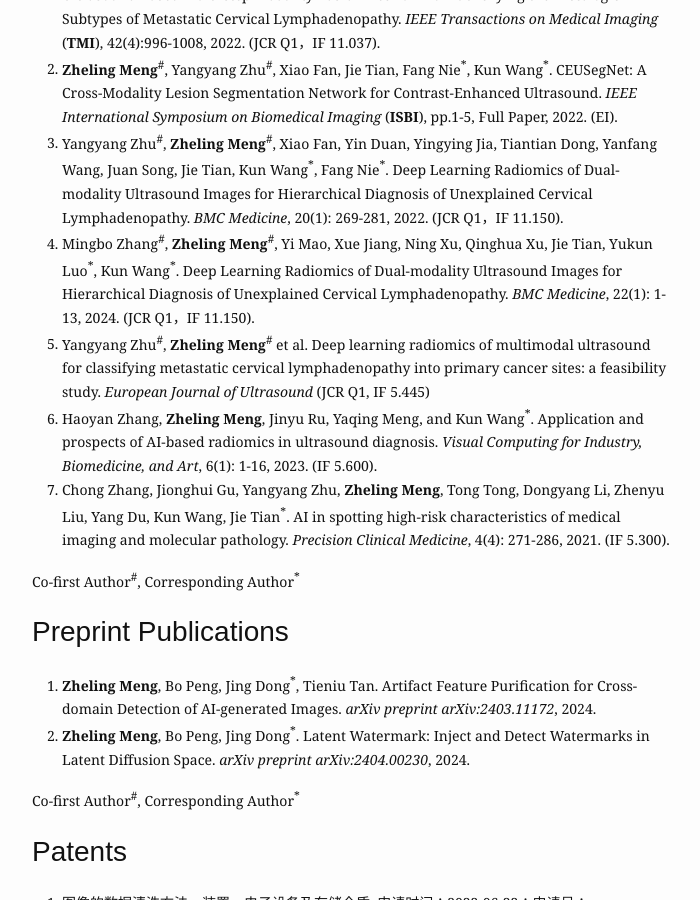
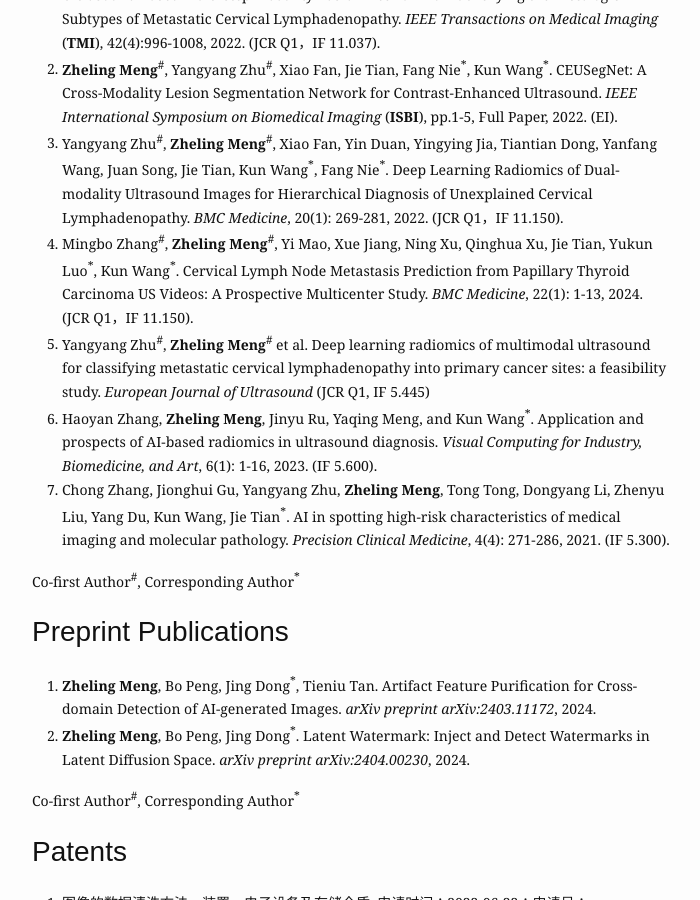
Before and after one commit to RichardSunnyMeng/HomePage.github.io, a Jekyll site: the page built from index.md, in a window 1280 px wide and 900 px high, scrolled down 1084 px. Shown: the whole window, without its empty margins (288-988 px from the left). Built offline with Jekyll 4.4.1, drawn with Linux system fonts in a browser that asks for light colours.

Commit message:
Update index.md

```diff
--- a/index.md
+++ b/index.md
@@ -64,7 +64,7 @@ profile_picture:
     <li><b>Zheling Meng</b><sup>#</sup>, Yangyang Zhu<sup>#</sup>, Xiao Fan, Jie Tian, Fang Nie<sup>*</sup>, Kun Wang<sup>*</sup>. CEUSegNet: A Cross-Modality Lesion Segmentation Network for Contrast-Enhanced Ultrasound. <i>IEEE International Symposium on Biomedical Imaging</i> (<b>ISBI</b>), pp.1-5, Full Paper, 2022. (EI).</li>
     <li>Yangyang Zhu<sup>#</sup>, <b>Zheling Meng</b><sup>#</sup>, Xiao Fan, Yin Duan, Yingying Jia, Tiantian Dong, Yanfang Wang, Juan Song, Jie Tian, Kun
 Wang<sup>*</sup>, Fang Nie<sup>*</sup>. Deep Learning Radiomics of Dual-modality Ultrasound Images for Hierarchical Diagnosis of Unexplained Cervical Lymphadenopathy. <i>BMC Medicine</i>, 20(1): 269-281, 2022. (JCR Q1，IF 11.150).</li>
-    <li>Mingbo Zhang<sup>#</sup>, <b>Zheling Meng</b><sup>#</sup>, Yi Mao, Xue Jiang, Ning Xu, Qinghua Xu, Jie Tian, Yukun Luo<sup>*</sup>, Kun Wang<sup>*</sup>. Deep Learning Radiomics of Dual-modality Ultrasound Images for Hierarchical Diagnosis of Unexplained Cervical Lymphadenopathy. <i>BMC Medicine</i>, 22(1): 1-13, 2024. (JCR Q1，IF 11.150).</li>
+    <li>Mingbo Zhang<sup>#</sup>, <b>Zheling Meng</b><sup>#</sup>, Yi Mao, Xue Jiang, Ning Xu, Qinghua Xu, Jie Tian, Yukun Luo<sup>*</sup>, Kun Wang<sup>*</sup>. Cervical Lymph Node Metastasis Prediction from Papillary Thyroid Carcinoma US Videos: A Prospective Multicenter Study. <i>BMC Medicine</i>, 22(1): 1-13, 2024. (JCR Q1，IF 11.150).</li>
     <li>Yangyang Zhu<sup>#</sup>, <b>Zheling Meng</b><sup>#</sup> et al. Deep learning radiomics of multimodal ultrasound for classifying metastatic cervical lymphadenopathy into primary cancer sites: a feasibility study. <i>European Journal of Ultrasound</i> (JCR Q1, IF 5.445) </li>
     <li>Haoyan Zhang, <b>Zheling Meng</b>, Jinyu Ru, Yaqing Meng, and Kun Wang<sup>*</sup>. Application and prospects of AI-based radiomics in ultrasound diagnosis. <i>Visual Computing for Industry, Biomedicine, and Art</i>, 6(1): 1-16, 2023. (IF 5.600).</li>
     <li>Chong Zhang, Jionghui Gu, Yangyang Zhu, <b>Zheling Meng</b>, Tong Tong, Dongyang Li, Zhenyu Liu, Yang Du, Kun Wang, Jie Tian<sup>*</sup>. AI in spotting high-risk characteristics of medical imaging and molecular pathology. <i>Precision Clinical Medicine</i>, 4(4): 271-286, 2021. (IF 5.300).</li>
```
